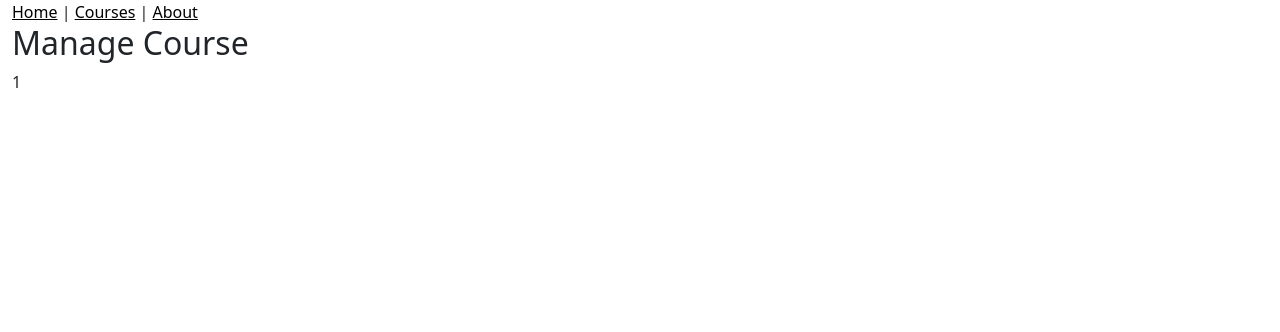
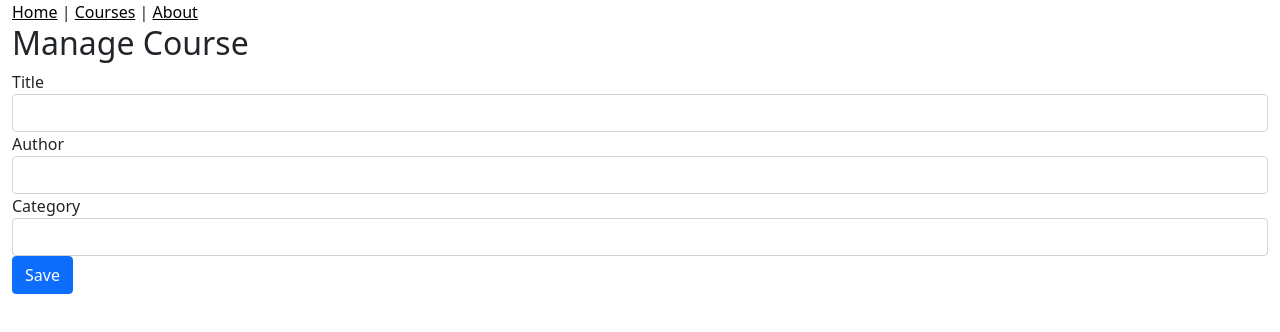
Before and after one commit to thled/ts_react_demo, a React (Create React App) app: page /course/1 in a window 1280 px wide. Shown: the top 332 px of the page. Built offline with nearby package versions, Linux system fonts and the light colour scheme; no server answers.

Commit message:
Add form for new courses

```diff
--- a/src/api/courseApi.ts
+++ b/src/api/courseApi.ts
@@ -27,10 +27,10 @@
 }
 
 export interface Course {
-  id: number;
+  id: number | null;
   title: string;
   slug: string;
-  authorId: number;
+  authorId: number | null;
   category: string;
 }
 
--- a/src/components/App.tsx
+++ b/src/components/App.tsx
@@ -15,6 +15,7 @@
         <Route path="courses" element={<CoursesPage />} />
         <Route path="about" element={<AboutPage />} />
         <Route path="/course/:slug" element={<ManageCoursePage />} />
+        <Route path="/course" element={<ManageCoursePage />} />
         <Route path="/about-page" element={<Navigate replace to="/about" />} />
         <Route path="*" element={<NotFoundPage />} />
       </Routes>
--- /dev/null
+++ b/src/components/CourseForm.tsx
@@ -0,0 +1,60 @@
+import { Course } from "../api/courseApi";
+
+type CourseFormProps = {
+   course: Course;
+   onTitleChange: (event: any) => void;
+};
+
+function CourseForm(props: CourseFormProps) {
+  return (
+    <form>
+      <div className="form-group">
+        <label htmlFor="title">Title</label>
+        <div className="field">
+          <input
+            type="text"
+            id="title"
+            onChange={props.onTitleChange}
+            name="title"
+            className="form-control"
+            value={props.course.title}
+          />
+        </div>
+      </div>
+
+      <div className="form-group">
+        <label htmlFor="author">Author</label>
+        <div className="field">
+          <select
+            id="author"
+            name="authorId"
+            // onChange={props.onChange}
+            className="form-control"
+            value={props.course.authorId || ""}
+          >
+            <option value="" />
+            <option value="1">Cory House</option>
+            <option value="2">Scott Allen</option>
+          </select>
+        </div>
+      </div>
+
+      <div className="form-group">
+        <label htmlFor="category">Category</label>
+        <div className="field">
+          <input
+            type="text"
+            id="category"
+            name="category"
+            className="form-control"
+            value={props.course.category}
+          />
+        </div>
+      </div>
+
+      <input type="submit" value="Save" className="btn btn-primary" />
+    </form>
+  );
+}
+
+export default CourseForm;
--- a/src/components/CoursesPage.tsx
+++ b/src/components/CoursesPage.tsx
@@ -1,4 +1,5 @@
 import React from "react";
+import { Link } from "react-router-dom";
 import { getCourses, Course } from "../api/courseApi";
 import CourseList from "./CourseList";
 
@@ -12,6 +13,9 @@
   return (
     <>
       <h2>Courses</h2>
+      <Link to="/course" className="btn btn-primary">
+        Add Course
+      </Link>
       <CourseList courses={courses} />
     </>
   );
--- a/src/components/ManageCoursePage.tsx
+++ b/src/components/ManageCoursePage.tsx
@@ -1,10 +1,27 @@
-import { useParams } from "react-router-dom";
+import { useState } from "react";
+import { Course } from "../api/courseApi";
+import CourseForm from "./CourseForm";
 
 const ManageCoursePage = () => {
+  const newCourse: Course = {
+    id: null,
+    title: "",
+    slug: "",
+    authorId: null,
+    category: ""
+  };
+
+  const [course, setCourse] = useState(newCourse);
+
+  function handleTitleChange(event: any) {
+    const updatedCourse = { ...course, title: event.target.value };
+    setCourse(updatedCourse);
+  }
+
   return (
     <>
       <h2>Manage Course</h2>
-      {useParams().slug}
+      <CourseForm course={course} onTitleChange={handleTitleChange} />
     </>
   );
 }
```
